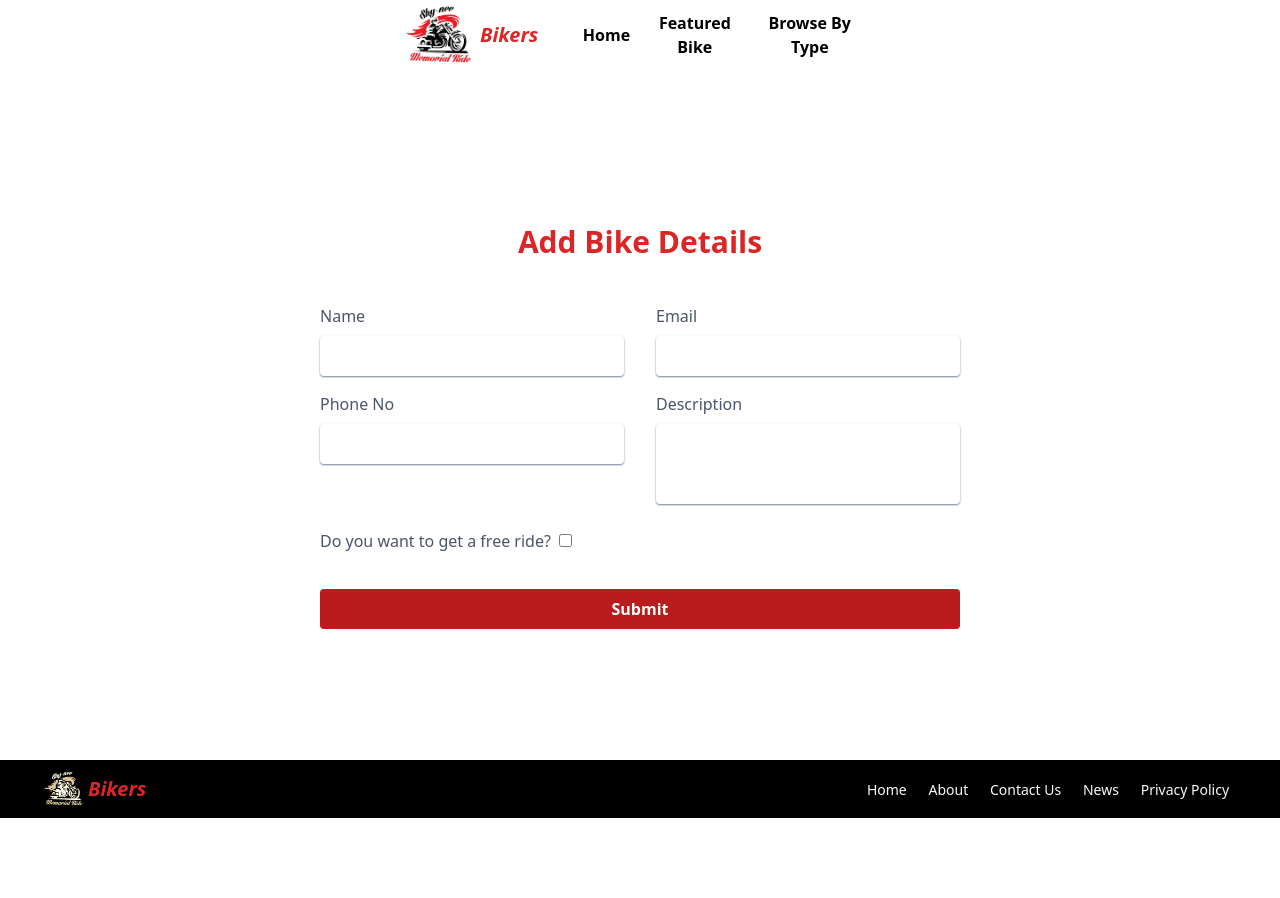
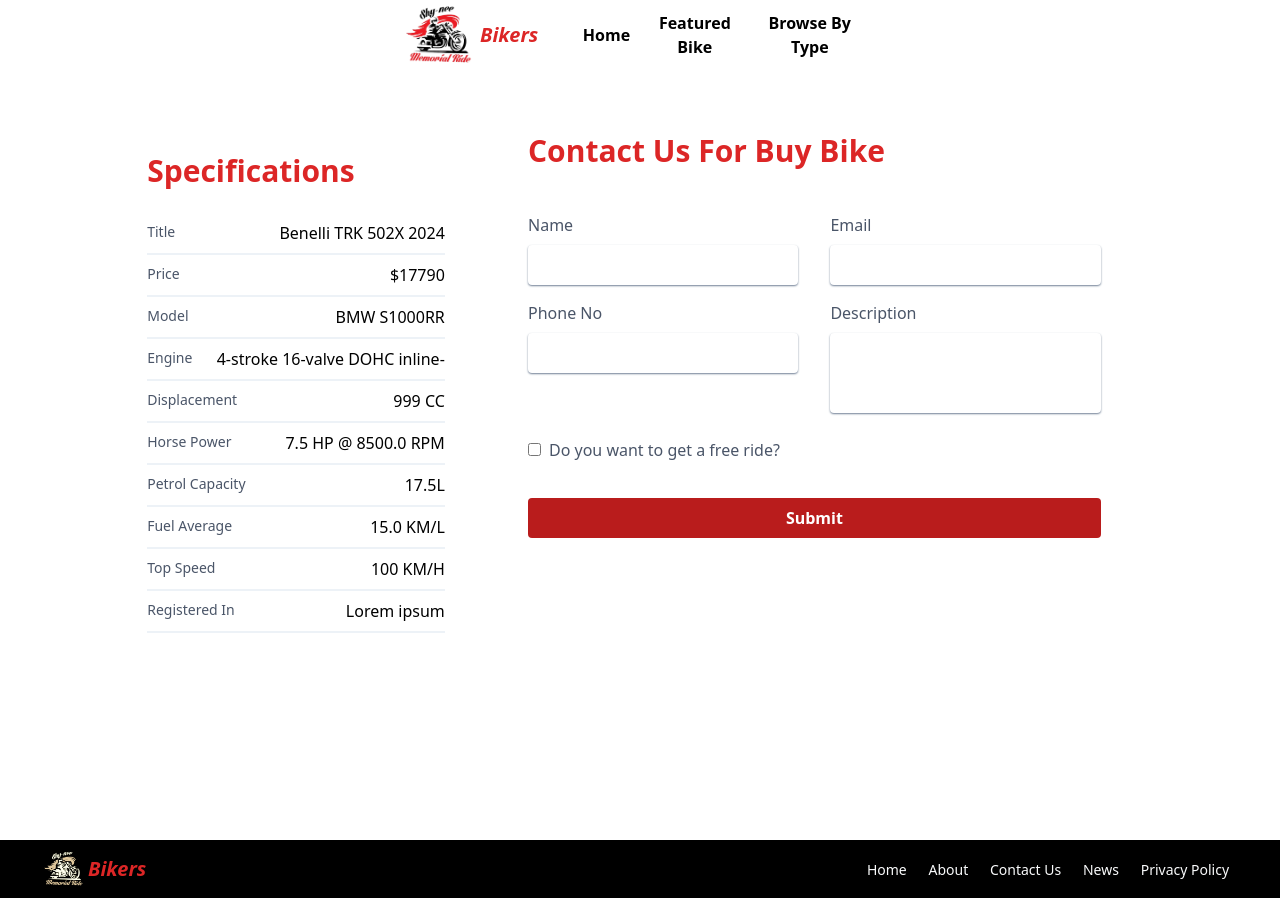
Before and after one commit to hammadyounas/bykers-app, a Next.js app: page /buyBikes in a window 1280 px wide. Before the commit the page ends 818 px from the top, so only its background shows below. Built offline with nearby package versions, Linux system fonts and the light colour scheme.

Commit message:
design a buy bike form

```diff
--- a/src/components/pages/LandingPage/BikeDetails.tsx
+++ b/src/components/pages/LandingPage/BikeDetails.tsx
@@ -213,7 +213,7 @@
         <div>
           <div className="relative mx-3 bg-white p-2 sm:mx-10 mt-20 sm:p-10 lg:w-[100%]">
             <div className="mx-auto lg:w-[70%]">
-              <div className="flex justify-between items-center">
+              <div className="flex flex-col sm:flex-row justify-between items-center">
                 <h1 className=" text-base font-semibold text-black sm:text-lg lg:text-2xl">
                   {bike.title}
                 </h1>
--- a/src/components/pages/LandingPage/BuyBike.tsx
+++ b/src/components/pages/LandingPage/BuyBike.tsx
@@ -1,51 +1,117 @@
 import { BuyBikesConstant } from 'constant/BuyBikeConstant';
-import React from 'react'
+import { newBikeConstant } from 'constant/OldAndNewBikesConstant';
+import React from 'react';
 
 export default function BuyBike() {
     const renderField = (item: { name: string; type: string; label: string }) => {
         switch (item.type) {
           case 'textarea':
             return (
+              <>
+              <label className="font-medium text-gray-700">{item.label}</label>
               <textarea
                 className="mt-2 h-20 w-full resize-none rounded px-4 py-2 caret-gray-900 shadow-sm shadow-gray-600 focus:border-transparent focus:outline-none focus:ring-1 focus:ring-gray-600"
                 name={item.name}
               />
+              </>
             );
           case 'checkbox':
             return (
+              <>
                 <input
                   type='checkbox'
-                className="mt-2 ml-2 rounded caret-gray-900 focus:border-transparent focus:outline-none focus:ring-1 focus:ring-gray-600"
+                  className="mt-2 mr-2 rounded caret-gray-900 focus:border-transparent focus:outline-none focus:ring-1 focus:ring-gray-600"
                   name={item.name}
                 />
+                <label className="font-medium text-gray-700">{item.label}</label>
+              </>
             );
           default:
             return (
+              <>
+                <label className="font-medium text-gray-700">{item.label}</label>
                 <input
                   className="mt-2 w-full rounded px-4 py-2 caret-gray-900 shadow-sm shadow-gray-600 focus:border-transparent focus:outline-none focus:ring-1 focus:ring-gray-600"
                   type={item.type}
                   name={item.name}
                 />
+              </>
             );
         }
       };
 
   return (
     <>
-    <div className="mx-auto min-h-[90vh] flex w-[95%] flex-col items-center justify-center pt-20 max-lg:flex-col sm:w-[90%] sm:pt-32 lg:w-[70%] xl:w-[50%]">
+
+
+    <div className='flex max-md:flex-col w-full justify-between lg:pt-32 sm:pt-20 min-h-screen xl:px-20 lg:px-10 px-5'>
+      <div className='mx-auto flex flex-col max-md:pt-20 max-lg:flex-col  lg:w-[40%] w-full'>
+        {/* Display bike details */}
+        {newBikeConstant.slice(0, 1).map((bike, index) => (
+          <div key={index} className='mt-5 xl:w-[70%] md:w-[90%] w-full sm:mt-5 lg:text-base sm:text-sm text-xs mx-auto'>
+      <h1 className="text-xl font-bold text-red-600 sm:text-2xl lg:text-3xl mb-5">
+       Specifications
+      </h1>
+      <div className="mt-5 grid grid-cols-2 ">
+        <div className="col-span-2  w-full md:pr-4">
+          <div className="flex justify-between border-b-2 py-2">
+            <p className="text-xs text-gray-700 lg:text-sm">Title</p>
+            <p className="max-lg:text-sm max-md:text-xs">{bike.title}</p>
+          </div>
+          <div className="flex justify-between border-b-2 py-2">
+            <p className="text-xs text-gray-700 lg:text-sm">Price</p>
+            <p className="max-lg:text-sm max-md:text-xs">{bike.price}</p>
+          </div>
+          <div className="flex justify-between border-b-2 py-2">
+            <p className="text-xs text-gray-700 lg:text-sm">Model</p>
+            <p className="max-lg:text-sm max-md:text-xs">{bike.model}</p>
+          </div>
+          <div className="flex justify-between border-b-2 py-2">
+            <p className="text-xs text-gray-700 lg:text-sm">Engine</p>
+            <p className="max-lg:text-sm max-md:text-xs">{bike.engine}</p>
+          </div>
+          <div className="flex justify-between border-b-2 py-2">
+            <p className="text-xs text-gray-700 lg:text-sm">Displacement</p>
+            <p className="max-lg:text-sm max-md:text-xs">{bike.displacement}</p>
+          </div>
+          <div className="flex justify-between border-b-2 py-2">
+            <p className="text-xs text-gray-700 lg:text-sm">Horse Power</p>
+            <p className="max-lg:text-sm max-md:text-xs">7.5 HP @ 8500.0 RPM</p>
+          </div>
+          <div className="flex justify-between border-b-2 py-2">
+            <p className="text-xs text-gray-700 lg:text-sm">Petrol Capacity</p>
+            <p className="max-lg:text-sm max-md:text-xs">{bike.petrolCapacity}</p>
+          </div>
+          <div className="flex justify-between border-b-2 py-2">
+            <p className="text-xs text-gray-700 lg:text-sm">Fuel Average</p>
+            <p className="max-lg:text-sm max-md:text-xs">{bike.fuelAverage}</p>
+          </div>
+          <div className="flex justify-between border-b-2 py-2">
+            <p className="text-xs text-gray-700 lg:text-sm">Top Speed</p>
+            <p className="max-lg:text-sm">100 KM/H</p>
+          </div>
+          <div className="flex justify-between border-b-2 py-2">
+            <p className="text-xs text-gray-700 lg:text-sm">Registered In</p>
+            <p className="max-lg:text-sm">Lorem ipsum</p>
+          </div>
+        </div>
+
+      </div>
+          </div>
+        ))}
+        {/* Add other bike details as needed */}
+      </div>
+    <div className="mx-auto flex flex-col max-lg:pt-5 max-md:pt-10 max-md:flex-col lg:w-[60%] w-full">
       <h1 className="text-xl font-bold text-red-600 sm:text-2xl lg:text-3xl">
-        Add Bike Details
+        Contact Us For Buy Bike
       </h1>
 
 
       <div className="mt-5 w-[100%] sm:mt-10">
-        <form className="-mx-4 flex flex-wrap text-xs sm:text-sm lg:text-base">
+        <form className="-mx-4 flex  flex-wrap text-xs sm:text-sm lg:text-base xl:w-[90%]">
           {BuyBikesConstant.map(
             (item) => (
-              <div className="mb-4 w-full px-4 sm:w-1/2" key={item.name}>
-                <label className="font-medium text-gray-700">
-                  {item.label}
-                </label>
+              <div className="mb-4 w-full px-4 xl:w-1/2 md:w-full sm:w-1/2" key={item.name}>
                 {renderField(item)}
               </div>
             ),
@@ -62,6 +128,7 @@
         </form>
       </div>
     </div>
+    </div>
 
   </>
   )
```
Lines whose indentation alone changed are shown as unchanged.
